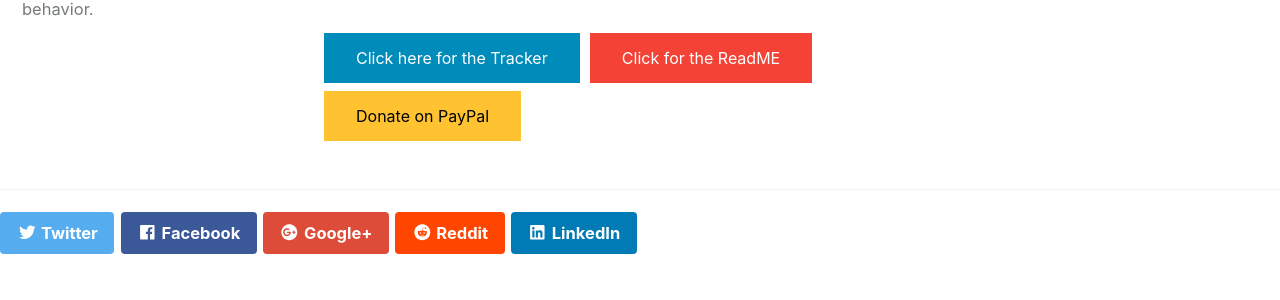
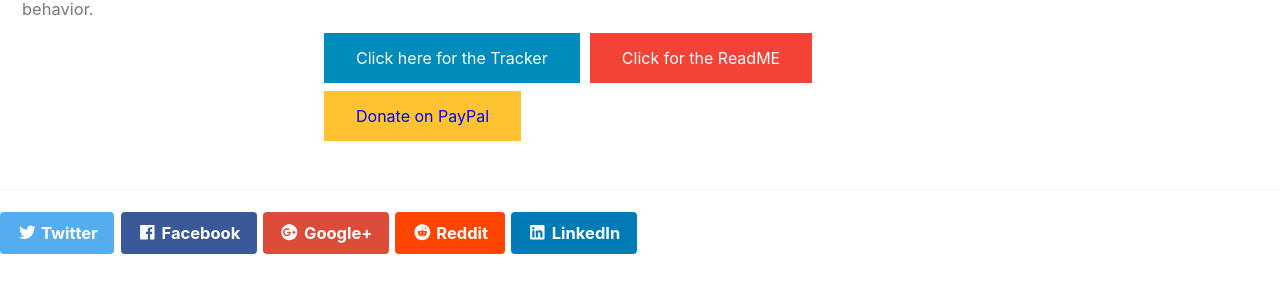
Before and after one commit to johnboniello/Behavior-Tracker, a Jekyll site: the page built from index.html, in a window 1280 px wide and 900 px high, scrolled down 612 px. Shown: the part 430-730 px from the top of the window. Built offline with Jekyll 4.4.1, drawn with Linux system fonts in a browser that asks for light colours; nearby versions of some CDN libraries; comment, search, counter and statistics services are not loaded.

Commit message:
text in button to blue

```diff
--- a/index.html
+++ b/index.html
@@ -27,7 +27,7 @@ sidebar:
 
 .button2 {background-color: #008CBA;} /* Blue */
 .button3 {background-color: #f44336;} /* Red */
-.button4 {background-color: #FFC332; color: black;} /* Paypal yellow */
+.button4 {background-color: #FFC332; color: blue;} /* Paypal yellow */
 .button5 {background-color: #555555;} /* Black */
 </style>
 
```
